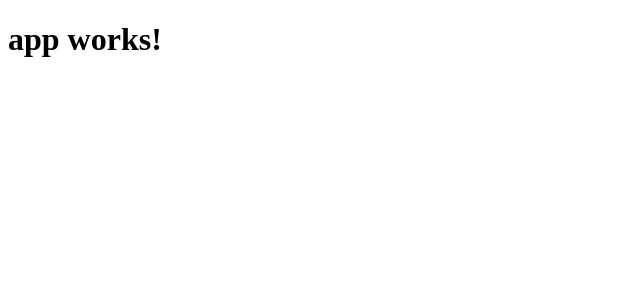
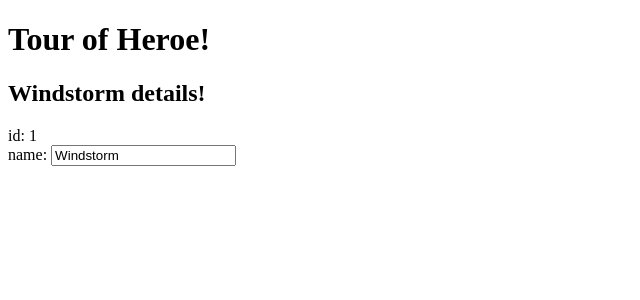
Before and after one commit to KyleJayMaxwell/TourOfHeroes, an Angular app: page / in a window 1280 px wide. Shown: the top 300 px of the page, without its empty margins (0-640 px from the left). Built offline with nearby package versions, Linux system fonts and the light colour scheme.

Commit message:
The Hero Editor

```diff
--- a/src/app/app.component.html
+++ b/src/app/app.component.html
@@ -1,3 +1,7 @@
-<h1>
-  {{title}}
-</h1>
+<h1>{{title}}</h1>
+<h2>{{hero.name}} details!</h2>
+<div><label>id: </label> {{hero.id}}</div>
+<div>
+  <label>name: </label>
+  <input [(ngModel)]="hero.name" placeholder="name">
+</div>
--- a/src/app/app.component.ts
+++ b/src/app/app.component.ts
@@ -6,5 +6,14 @@
   styleUrls: ['./app.component.css']
 })
 export class AppComponent {
-  title = 'app works!';
+  title = 'Tour of Heroe!';
+  hero: Hero = {
+    id: 1,
+    name: 'Windstorm'
+  };
 }
+
+export class Hero {
+  id: number;
+  name: string;
+}
```
